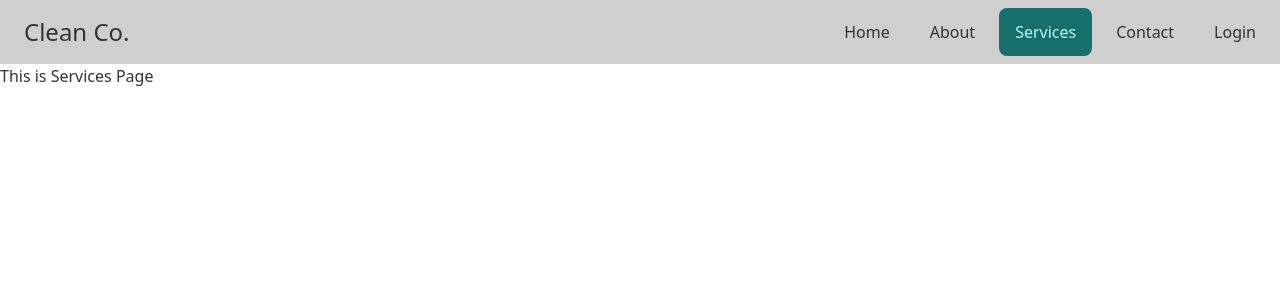
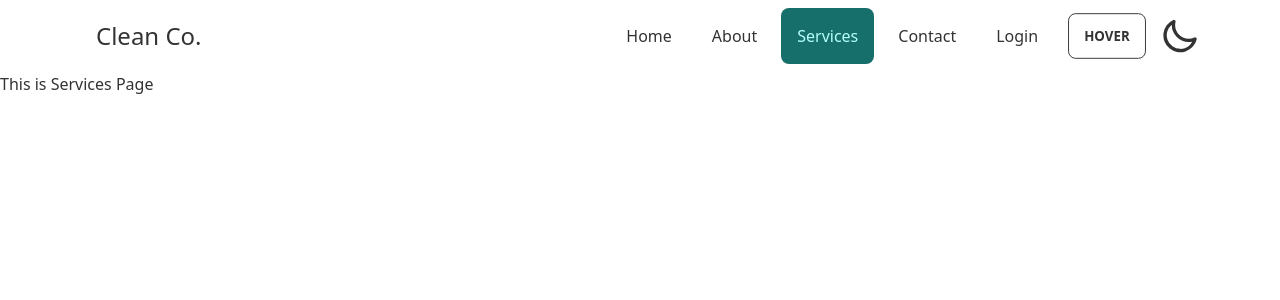
Before and after one commit to naeemtalukder/clean-co-live, a React (Create React App) app: page /services in a window 1280 px wide. Shown: the top 300 px of the page. Built offline with nearby package versions, Linux system fonts and the light colour scheme.

Commit message:
Dark mode add

```diff
--- a/package.json
+++ b/package.json
@@ -11,6 +11,7 @@
     "react-dom": "^18.2.0",
     "react-router-dom": "^6.6.1",
     "react-scripts": "5.0.1",
+    "theme-change": "^2.3.0",
     "web-vitals": "^2.1.0"
   },
   "scripts": {
--- a/src/components/Navbar.js
+++ b/src/components/Navbar.js
@@ -7,7 +7,7 @@
     <input id="my-drawer-3" type="checkbox" class="drawer-toggle" />
     <div class="drawer-content flex flex-col">
       {/* <!-- Navbar --> */}
-      <div class="w-full navbar bg-base-300">
+      <div class="w-full navbar bg-base-100 px-20">
       <div class="flex-1 px-2 mx-2 text-2xl">Clean Co.</div>
         <div class="flex-none lg:hidden">
           <label for="my-drawer-3" class="btn btn-square btn-ghost">
@@ -23,6 +23,25 @@
             <li><NavLink to="/services" className='rounded-lg'>Services</NavLink></li>
             <li><NavLink to="/contact" className='rounded-lg'>Contact</NavLink></li>
             <li><NavLink to="/login" className='rounded-lg'>Login</NavLink></li>
+            <li className="dropdown dropdown-hover dropdown-end">
+              <label tabIndex={0} className="btn btn-outline rounded-lg m-1">Hover</label>
+                <ul tabIndex={0} className="dropdown-content menu p-2 shadow bg-base-100 rounded-box w-52">
+                  <li><a>Item 1</a></li>
+                  <li><a>Item 2</a></li>
+                </ul>
+            </li>
+            <label  className="swap swap-rotate">
+
+            {/* <!-- this hidden checkbox controls the state --> */}
+            <input data-toggle-theme="dark,light" type="checkbox" />
+
+            {/* <!-- sun icon --> */}
+            <svg className="swap-on fill-current w-10 h-10" xmlns="http://www.w3.org/2000/svg" viewBox="0 0 24 24"><path d="M5.64,17l-.71.71a1,1,0,0,0,0,1.41,1,1,0,0,0,1.41,0l.71-.71A1,1,0,0,0,5.64,17ZM5,12a1,1,0,0,0-1-1H3a1,1,0,0,0,0,2H4A1,1,0,0,0,5,12Zm7-7a1,1,0,0,0,1-1V3a1,1,0,0,0-2,0V4A1,1,0,0,0,12,5ZM5.64,7.05a1,1,0,0,0,.7.29,1,1,0,0,0,.71-.29,1,1,0,0,0,0-1.41l-.71-.71A1,1,0,0,0,4.93,6.34Zm12,.29a1,1,0,0,0,.7-.29l.71-.71a1,1,0,1,0-1.41-1.41L17,5.64a1,1,0,0,0,0,1.41A1,1,0,0,0,17.66,7.34ZM21,11H20a1,1,0,0,0,0,2h1a1,1,0,0,0,0-2Zm-9,8a1,1,0,0,0-1,1v1a1,1,0,0,0,2,0V20A1,1,0,0,0,12,19ZM18.36,17A1,1,0,0,0,17,18.36l.71.71a1,1,0,0,0,1.41,0,1,1,0,0,0,0-1.41ZM12,6.5A5.5,5.5,0,1,0,17.5,12,5.51,5.51,0,0,0,12,6.5Zm0,9A3.5,3.5,0,1,1,15.5,12,3.5,3.5,0,0,1,12,15.5Z"/></svg>
+
+            {/* <!-- moon icon --> */}
+            <svg className="swap-off fill-current w-10 h-10" xmlns="http://www.w3.org/2000/svg" viewBox="0 0 24 24"><path d="M21.64,13a1,1,0,0,0-1.05-.14,8.05,8.05,0,0,1-3.37.73A8.15,8.15,0,0,1,9.08,5.49a8.59,8.59,0,0,1,.25-2A1,1,0,0,0,8,2.36,10.14,10.14,0,1,0,22,14.05,1,1,0,0,0,21.64,13Zm-9.5,6.69A8.14,8.14,0,0,1,7.08,5.22v.27A10.15,10.15,0,0,0,17.22,15.63a9.79,9.79,0,0,0,2.1-.22A8.11,8.11,0,0,1,12.14,19.73Z"/></svg>
+
+            </label>
           </ul>
         </div>
       </div>
--- a/tailwind.config.js
+++ b/tailwind.config.js
@@ -4,7 +4,7 @@
   daisyui: {
     themes: [
       {
-        mytheme: {
+        light: {
 
           "primary": "#176F6B",
 
@@ -25,6 +25,7 @@
           "error": "#FA5C5C",
         },
       },
+      "dark",
     ],
   },
   plugins: [require("daisyui")],
```
Also changed, not shown: 2 other files (tests, documents, lock files or other folders).
